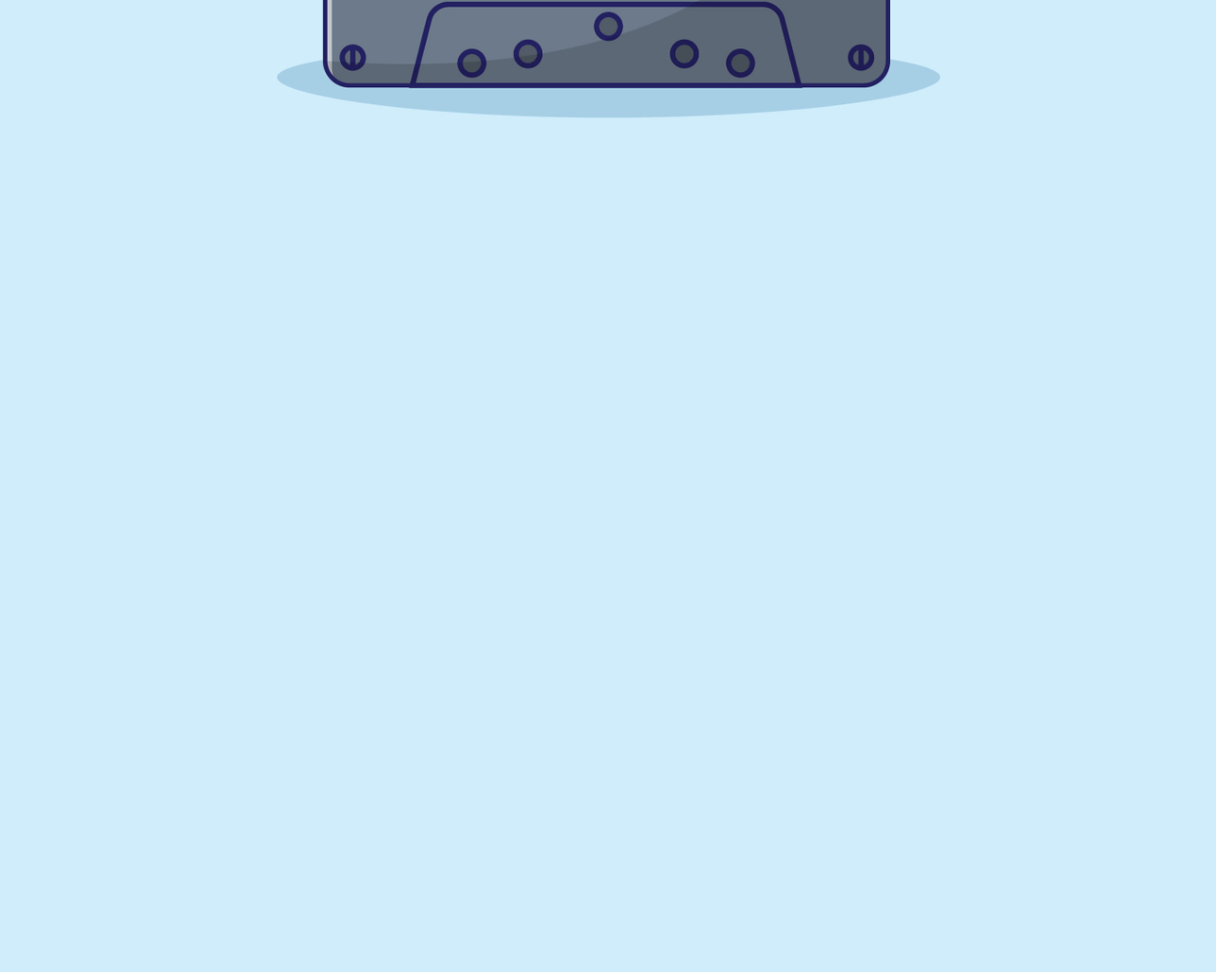
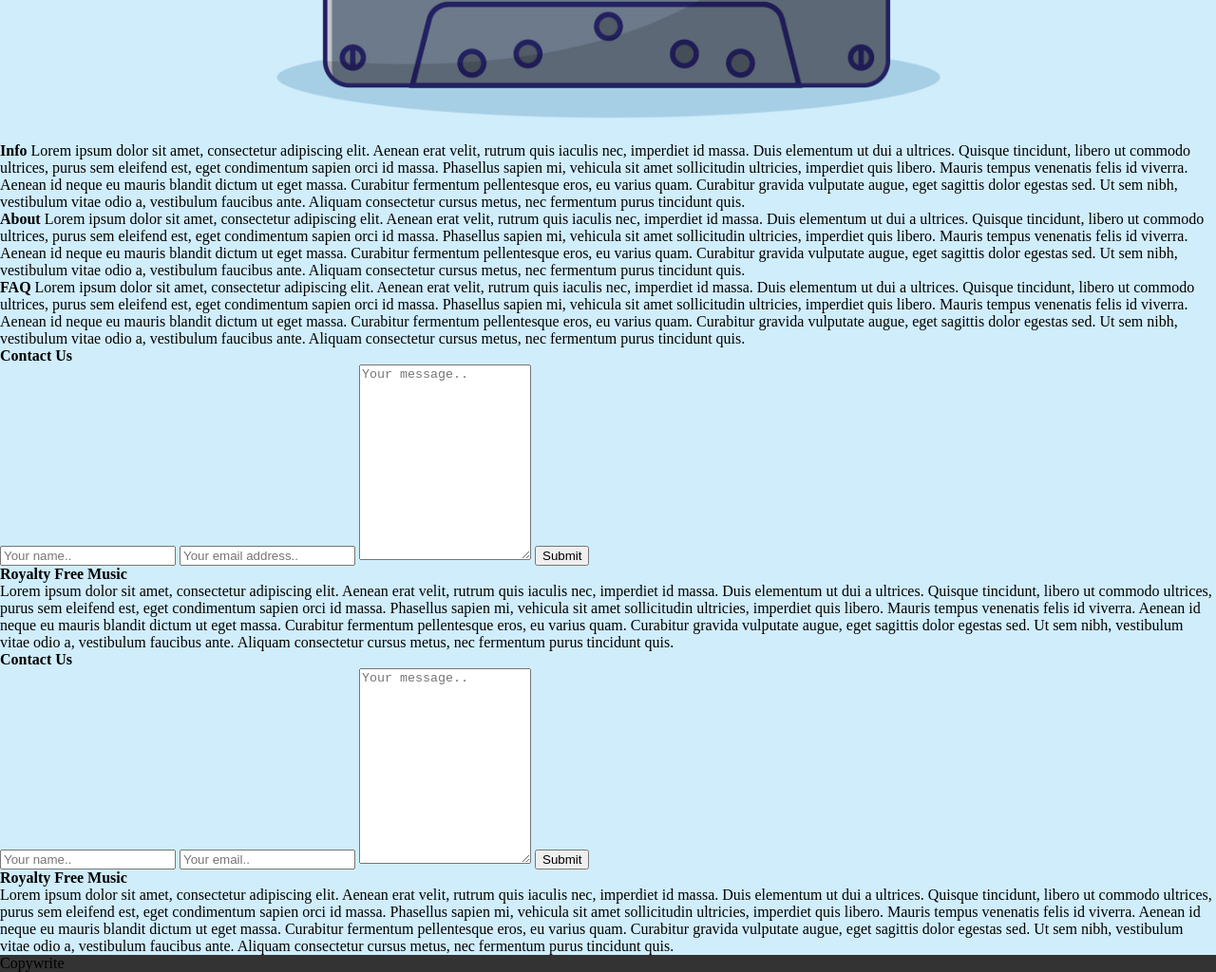
Before and after one commit to andyhinchliffe/backgroundmusic, a plain HTML site: page index.html in a window 1280 px wide. Shown: the part 500-1524 px from the top of the page at 95% size. Before the commit the page ends 800 px from the top, so only its background shows below. Drawn offline with Linux system fonts and the light colour scheme; a web font is replaced by a local one.

Commit message:
Update index.html
adding extra contact form

```diff
--- a/index.html
+++ b/index.html
@@ -17,17 +17,17 @@
 <link href="https://fonts.googleapis.com/css2?family=Barlow+Condensed:wght@200&display=swap" rel="stylesheet">
 <!-- <link rel="stylesheet" href="https://www.w3schools.com/w3css/4/w3.css"> -->
 <!-- <link rel="stylesheet" href="https://fonts.googleapis.com/css?family=Inconsolata"> -->
-    <title>Background Music Radio</title>
+    <title>Music Player</title>
   </head>
   <body>
     <!-- Links (sit on top) -->
     <ul>
-      <li><a href="default.asp">Contact</a></li>
-      <li><a href="news.asp">FAQ</a></li>
-      <li><a href="contact.asp">About</a></li>
-      <li><a href="about.asp">Home</a></li>
+      <li><a href="#contact">Contact</a></li>
+      <li><a href="#faq">FAQ</a></li>
+      <li><a href="#about">About</a></li>
+      <li><a href="#info">Info</a></li>
     </ul>
-<div><h1>Background Radio</h1></div>
+<div><h1>Background Music</h1></div>
 
     <div class="wrapper">
 
@@ -62,6 +62,57 @@
     </div>
 
     </div>
+    <div class="flex-container">
+      <div id="info" class="info"><strong><b>Info   </b></strong>Lorem ipsum dolor sit amet, consectetur adipiscing elit. Aenean erat velit, rutrum quis iaculis nec, imperdiet id massa. Duis elementum ut dui a ultrices. Quisque tincidunt, libero ut commodo ultrices, purus sem eleifend est, eget condimentum sapien orci id massa. Phasellus sapien mi, vehicula sit amet sollicitudin ultricies, imperdiet quis libero. Mauris tempus venenatis felis id viverra. Aenean id neque eu mauris blandit dictum ut eget massa. Curabitur fermentum pellentesque eros, eu varius quam. Curabitur gravida vulputate augue, eget sagittis dolor egestas sed. Ut sem nibh, vestibulum vitae odio a, vestibulum faucibus ante. Aliquam consectetur cursus metus, nec fermentum purus tincidunt quis.</div>
+      <div id="about" class="info"><strong><b>About   </b></strong>Lorem ipsum dolor sit amet, consectetur adipiscing elit. Aenean erat velit, rutrum quis iaculis nec, imperdiet id massa. Duis elementum ut dui a ultrices. Quisque tincidunt, libero ut commodo ultrices, purus sem eleifend est, eget condimentum sapien orci id massa. Phasellus sapien mi, vehicula sit amet sollicitudin ultricies, imperdiet quis libero. Mauris tempus venenatis felis id viverra. Aenean id neque eu mauris blandit dictum ut eget massa. Curabitur fermentum pellentesque eros, eu varius quam. Curabitur gravida vulputate augue, eget sagittis dolor egestas sed. Ut sem nibh, vestibulum vitae odio a, vestibulum faucibus ante. Aliquam consectetur cursus metus, nec fermentum purus tincidunt quis.</div>
+      <div id="faq" class="info"><strong><b>FAQ   </b></strong>Lorem ipsum dolor sit amet, consectetur adipiscing elit. Aenean erat velit, rutrum quis iaculis nec, imperdiet id massa. Duis elementum ut dui a ultrices. Quisque tincidunt, libero ut commodo ultrices, purus sem eleifend est, eget condimentum sapien orci id massa. Phasellus sapien mi, vehicula sit amet sollicitudin ultricies, imperdiet quis libero. Mauris tempus venenatis felis id viverra. Aenean id neque eu mauris blandit dictum ut eget massa. Curabitur fermentum pellentesque eros, eu varius quam. Curabitur gravida vulputate augue, eget sagittis dolor egestas sed. Ut sem nibh, vestibulum vitae odio a, vestibulum faucibus ante. Aliquam consectetur cursus metus, nec fermentum purus tincidunt quis.</div>
+    </div>
+
+    <div class="flex-container">
+
+    <div  id="contact" class="contact-container">
+      <strong><b>Contact Us</b></strong><br>
+      <form action="action_page.php">
+
+        <label for="fname"></label>
+        <input type="text" id="fname" name="firstname" placeholder="Your name..">
+
+        <label for="lname"></label>
+        <input type="text" id="lname" name="email" placeholder="Your email address..">
+
+        <!-- <label for="country">Country</label>
+        <select id="country" name="country">
+          <option value="australia">Australia</option>
+          <option value="canada">Canada</option>
+          <option value="usa">USA</option>
+        </select> -->
+
+        <label for="subject"></label>
+        <textarea id="subject" name="subject" placeholder="Your message.." style="height:200px"></textarea>
+
+        <input type="submit" value="Submit">
+
+      </form>
+    </div>
+    <div class="info"><strong><b>Royalty Free Music</b></strong><br />Lorem ipsum dolor sit amet, consectetur adipiscing elit. Aenean erat velit, rutrum quis iaculis nec, imperdiet id massa. Duis elementum ut dui a ultrices. Quisque tincidunt, libero ut commodo ultrices, purus sem eleifend est, eget condimentum sapien orci id massa. Phasellus sapien mi, vehicula sit amet sollicitudin ultricies, imperdiet quis libero. Mauris tempus venenatis felis id viverra. Aenean id neque eu mauris blandit dictum ut eget massa. Curabitur fermentum pellentesque eros, eu varius quam. Curabitur gravida vulputate augue, eget sagittis dolor egestas sed. Ut sem nibh, vestibulum vitae odio a, vestibulum faucibus ante. Aliquam consectetur cursus metus, nec fermentum purus tincidunt quis.</div>
+  </div>
+
+  <div class="flex-container">
+
+    <div  id="contact" class="contact-container">
+      <strong><b>Contact Us</b></strong><br>
+      <form action="https://formsubmit.co/andyh64@hotmail.com" method="POST">
+        <input type="text" name="name" required placeholder="Your name..">
+        <input type="email" name="email" required placeholder="Your email..">
+        <textarea type="message"name="subject" placeholder="Your message.." style="height:200px"></textarea>
+        <button type="submit">Submit</button>
+   </form>
+    </div>
+    <div class="info"><strong><b>Royalty Free Music</b></strong><br />Lorem ipsum dolor sit amet, consectetur adipiscing elit. Aenean erat velit, rutrum quis iaculis nec, imperdiet id massa. Duis elementum ut dui a ultrices. Quisque tincidunt, libero ut commodo ultrices, purus sem eleifend est, eget condimentum sapien orci id massa. Phasellus sapien mi, vehicula sit amet sollicitudin ultricies, imperdiet quis libero. Mauris tempus venenatis felis id viverra. Aenean id neque eu mauris blandit dictum ut eget massa. Curabitur fermentum pellentesque eros, eu varius quam. Curabitur gravida vulputate augue, eget sagittis dolor egestas sed. Ut sem nibh, vestibulum vitae odio a, vestibulum faucibus ante. Aliquam consectetur cursus metus, nec fermentum purus tincidunt quis.</div>
+  </div>
+    <ul>
+      <li id="copyinfo">Copywrite</li>
+          </ul>
 
     <script src="script.js"></script>
   </body>
```
